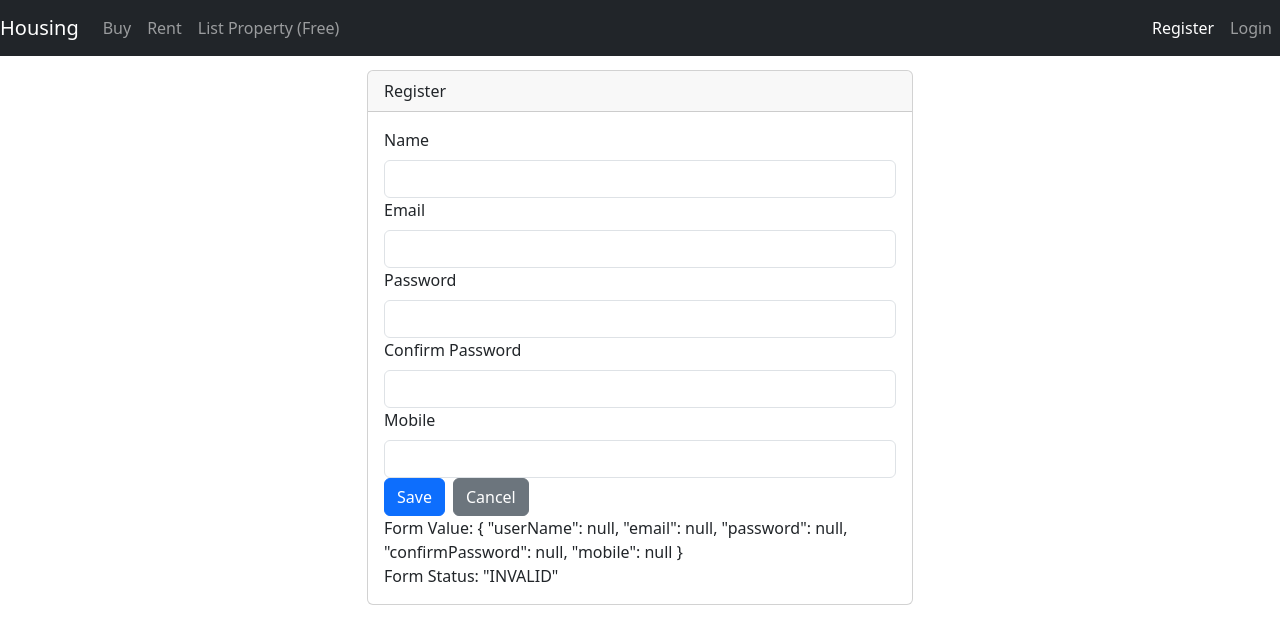
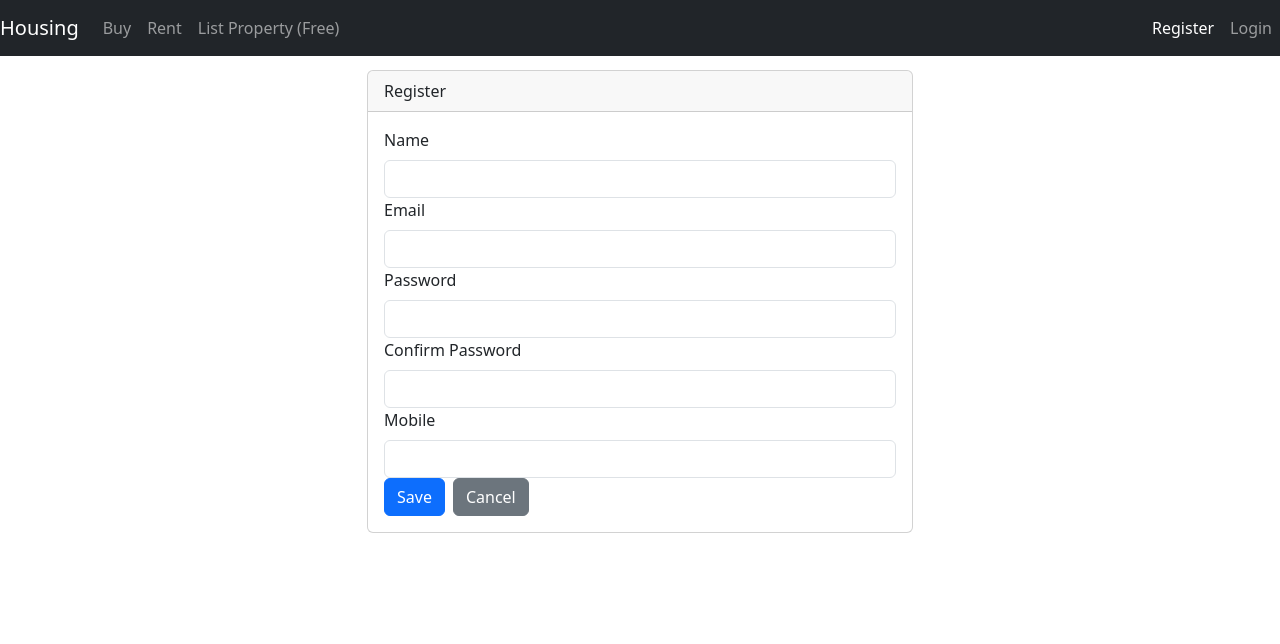
Before and after one commit to kifle23/property-dealing, an Angular app in the folder Client/: page /user/register in a window 1280 px wide. Shown: the top 644 px of the page. Built offline with nearby package versions, Linux system fonts and the light colour scheme.

Commit message:
Save data to local storage

```diff
--- a/Client/src/app/app.module.ts
+++ b/Client/src/app/app.module.ts
@@ -13,6 +13,7 @@ import { PropertyDetailComponent } from './property/property-detail/property-det
 import { FormsModule, ReactiveFormsModule } from '@angular/forms';
 import { UserRegisterComponent } from './user/user-register/user-register.component';
 import { UserLoginComponent } from './user/user-login/user-login.component';
+import { UserService } from './services/user.service';
 
 const appRoutes: Routes = [
   { path: '', component: PropertyListComponent },
@@ -42,7 +43,7 @@ const appRoutes: Routes = [
     FormsModule,
     ReactiveFormsModule
   ],
-  providers: [HousingService],
+  providers: [HousingService, UserService],
   bootstrap: [AppComponent],
 })
 export class AppModule {}
--- /dev/null
+++ b/Client/src/app/model/user.ts
@@ -0,0 +1,6 @@
+export interface User {
+    userName: string;
+    email?: string;
+    password: string;
+    mobile?: number;
+}
--- /dev/null
+++ b/Client/src/app/services/user.service.ts
@@ -0,0 +1,22 @@
+import { Injectable } from '@angular/core';
+import { User } from '../model/user';
+
+@Injectable({
+  providedIn: 'root'
+})
+export class UserService {
+
+constructor() { }
+
+addUser(user: User) {
+  let users = [];
+  if (localStorage.getItem('Users')) {
+    users = JSON.parse(localStorage.getItem('Users') || '{}');
+    users = [user, ...users];
+  } else {
+    users = [user];
+  }
+  localStorage.setItem('Users', JSON.stringify(users));
+}
+
+}
--- a/Client/src/app/user/user-register/user-register.component.html
+++ b/Client/src/app/user/user-register/user-register.component.html
@@ -11,7 +11,7 @@
               class="form-control"
               formControlName="userName"
             />
-            <span *ngIf="!userName.valid && userName.touched"
+            <span *ngIf="!userName.valid && (userName.touched || userSubmitted)"
             class="error-block">
               Please provide name
             </span>
@@ -20,7 +20,7 @@
           <div class="form-group col-12">
             <label for="email" class="form-label">Email</label>
             <input type="text" class="form-control" formControlName="email" />
-            <span *ngIf="!email.valid && email.touched" class="error-block">
+            <span *ngIf="!email.valid && (email.touched || userSubmitted)" class="error-block">
               <span *ngIf="email.hasError('required')">
                   Please provide email id
               </span>
@@ -37,7 +37,7 @@
               class="form-control"
               formControlName="password"
             />
-            <span *ngIf="!password.valid && password.touched" class="error-block">
+            <span *ngIf="!password.valid && (password.touched || userSubmitted)" class="error-block">
               <span *ngIf="password?.errors?.['required']">
                 Please provide a password.
               </span>
@@ -54,7 +54,7 @@
               class="form-control"
               formControlName="confirmPassword"
             />
-            <span  *ngIf="!confirmPassword.valid && confirmPassword.touched" class="error-block">
+            <span  *ngIf="!confirmPassword.valid && (confirmPassword.touched || userSubmitted)" class="error-block">
               <span *ngIf="confirmPassword.hasError('required')">
                 Please confirm password
               </span>
@@ -67,7 +67,7 @@
           <div class="form-group col-12">
             <label for="mobile" class="form-label">Mobile</label>
             <input type="text" class="form-control" formControlName="mobile" />
-            <span  *ngIf="!mobile.valid && mobile.touched" class="error-block">
+            <span  *ngIf="!mobile.valid && (mobile.touched || userSubmitted)" class="error-block">
               <span *ngIf="mobile.hasError('required')">
                 Please provide mobile
               </span>
@@ -81,8 +81,6 @@
             <button type="submit" class="btn btn-primary me-2">Save</button>
             <button type="reset" class="btn btn-secondary">Cancel</button>
           </div>
-          Form Value: {{ registrationForm.value | json }} <br />
-          Form Status: {{ registrationForm.status | json }}
         </form>
       </div>
     </div>
--- a/Client/src/app/user/user-register/user-register.component.ts
+++ b/Client/src/app/user/user-register/user-register.component.ts
@@ -5,7 +5,10 @@ import {
   Validators,
   AbstractControl,
   ValidationErrors,
+  FormBuilder,
 } from '@angular/forms';
+import { User } from 'src/app/model/user';
+import { UserService } from 'src/app/services/user.service';
 
 @Component({
   selector: 'app-user-register',
@@ -14,24 +17,25 @@ import {
 })
 export class UserRegisterComponent implements OnInit {
   registrationForm!: FormGroup;
-  constructor() {}
+  user!: User;
+  userSubmitted!: boolean;
+
+  constructor(private fb: FormBuilder, private userService: UserService) {}
 
   ngOnInit() {
-    this.registrationForm = new FormGroup(
+    this.createRegisterationForm();
+  }
+
+  createRegisterationForm() {
+    this.registrationForm = this.fb.group(
       {
-        userName: new FormControl(null, Validators.required),
-        email: new FormControl(null, [Validators.required, Validators.email]),
-        password: new FormControl(null, [
-          Validators.required,
-          Validators.minLength(8),
-        ]),
-        confirmPassword: new FormControl(null, Validators.required),
-        mobile: new FormControl(null, [
-          Validators.required,
-          Validators.maxLength(10),
-        ]),
+        userName: [null, Validators.required],
+        email: [null, [Validators.required, Validators.email]],
+        password: [null, [Validators.required, Validators.minLength(8)]],
+        confirmPassword: [null, Validators.required],
+        mobile: [null, [Validators.required, Validators.maxLength(10)]],
       },
-      this.passwordMatchingValidator.bind(this)
+      { validators: this.passwordMatchingValidator }
     );
   }
 
@@ -43,8 +47,22 @@ export class UserRegisterComponent implements OnInit {
   }
 
   onSubmit() {
-    console.log(this.registrationForm.value);
+    this.userSubmitted = true;
+    if (this.registrationForm.valid) {
+      this.userService.addUser(this.userData());
+      this.registrationForm.reset();
+      this.userSubmitted = false;
+    }
   }
+
+  userData(): User {
+    return this.user = {
+        userName: this.userName.value,
+        email: this.email.value,
+        password: this.password.value,
+        mobile: this.mobile.value
+    };
+}
 
   get userName() {
     return this.registrationForm.get('userName') as FormControl;
```
